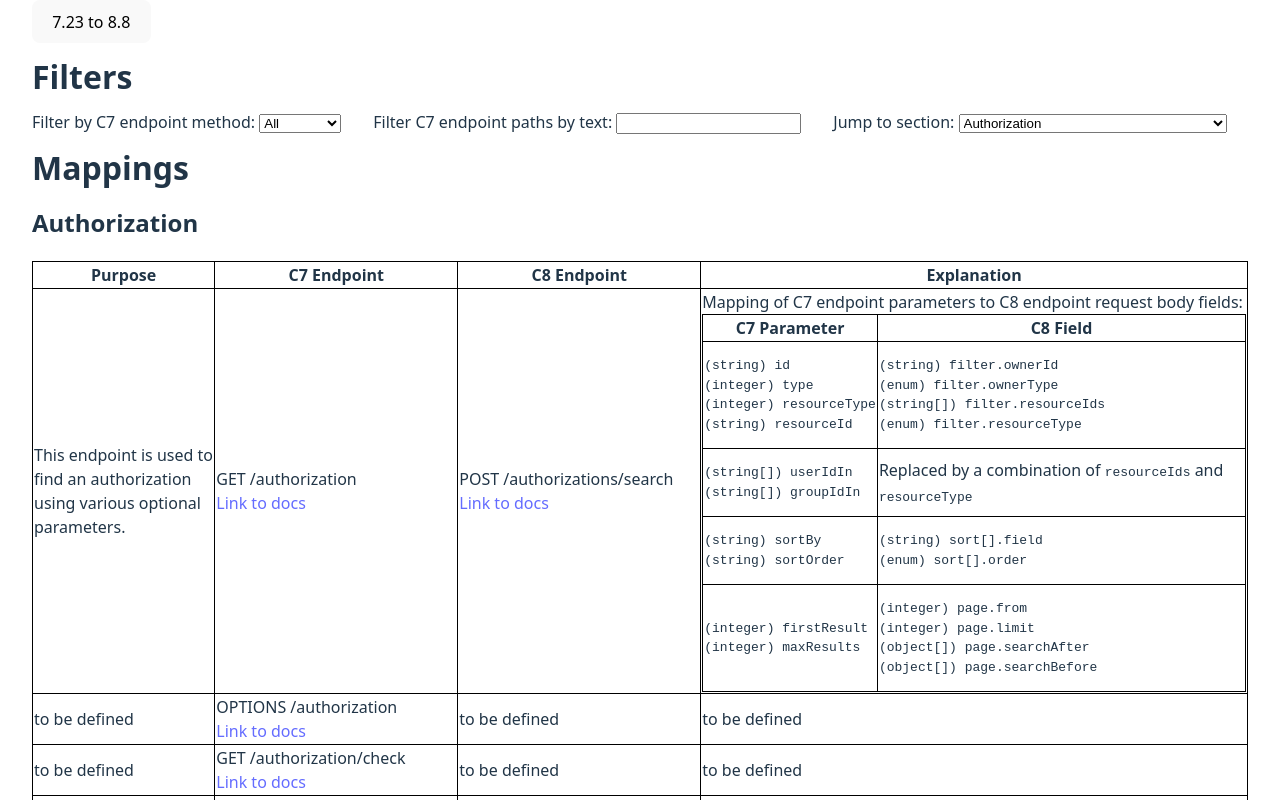
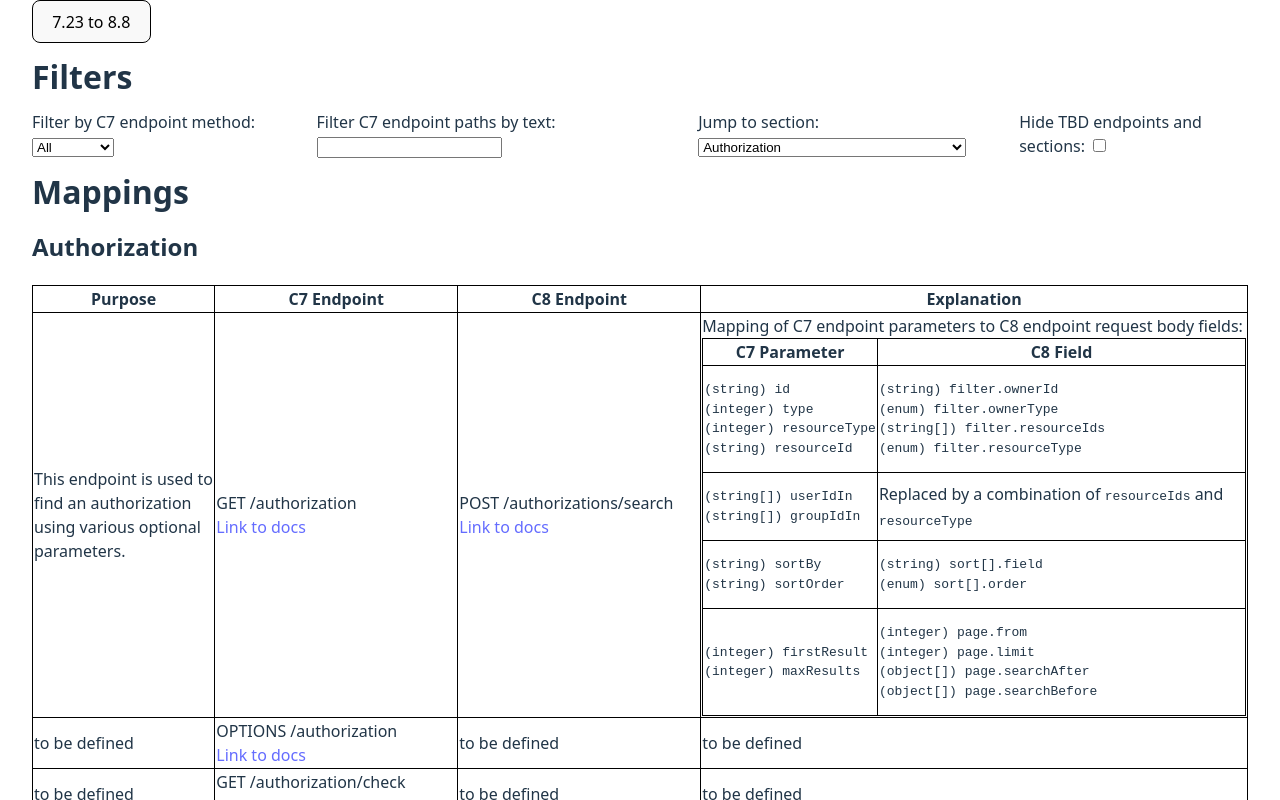
Before and after one commit to camunda/camunda-7-to-8-data-migrator, a React (Vite) app in the folder camunda-7-to-8-code-conversion/api-mapping/: page / in a window 1280 px wide. Shown: the top 800 px of the page. Built offline with nearby package versions, Linux system fonts and the light colour scheme.

Commit message:
quality of life improvements

```diff
--- a/camunda-7-to-8-code-conversion/api-mapping/src/App.css
+++ b/camunda-7-to-8-code-conversion/api-mapping/src/App.css
@@ -19,11 +19,16 @@ h1 {
 	width: 100%;
 }
 
-.filterContainer {
+.filter-container {
 	width: 100%;
 }
 
 .filters {
+	display: flex;
+	justify-content: space-between;
+}
+
+.stable-filters {
 	display: flex;
 	gap: 2rem;
 }
@@ -56,3 +61,18 @@ td {
 .explanation-column {
 	width: 45%;
 }
+
+.button-hidden {
+	display: none;
+}
+
+.button-to-top {
+	display: block;
+	position: fixed;
+	bottom: 5%;
+	left: 90%;
+}
+
+button {
+	border: 1px solid black;
+}
--- a/camunda-7-to-8-code-conversion/api-mapping/src/App.jsx
+++ b/camunda-7-to-8-code-conversion/api-mapping/src/App.jsx
@@ -1,4 +1,4 @@
-import { useState, useRef } from "react";
+import { useState, useRef, useEffect } from "react";
 import "./App.css";
 import { mappingIndex } from "./mappings/mappingIndex";
 
@@ -6,15 +6,25 @@ function App() {
 	const [selectedMapping, setSelectedMapping] = useState(mappingIndex[0]);
 	const [selectedMethod, setSelectedMethod] = useState("all");
 	const [searchText, setSearchText] = useState("");
+	const [hideTBDEndpoints, setHideTBDEndpoints] = useState(false);
 	const sectionRefs = useRef([]);
+	const refScrollUp = useRef();
+	const [scrollPosition, setScrollPosition] = useState(0);
 
 	function scrollToSection(elementRef) {
-		console.log(elementRef);
 		window.scrollTo({
 			top: elementRef.offsetTop,
 			behavior: "smooth",
 		});
 	}
+
+	function updateScrollPosition() {
+		setScrollPosition(window.pageYOffset);
+	}
+
+	useEffect(() => {
+		window.addEventListener("scroll", updateScrollPosition);
+	});
 
 	function handleSelectionClick(id) {
 		setSelectedMapping(mappingIndex.find((mapping) => mapping.id === id));
@@ -130,12 +140,26 @@ function App() {
 									explanation: mappingInfo?.explanation,
 								};
 							})
+							.filter(
+								(e) =>
+									!hideTBDEndpoints ||
+									e?.purpose !== undefined
+							)
 					)
 					.flat(),
 			};
-		});
+		})
+		.filter(
+			(section) =>
+				!hideTBDEndpoints ||
+				section.endpoints.some(
+					(endpoint) => endpoint?.purpose !== undefined
+				)
+		);
 
 	return (
+		<>
+			<div ref={refScrollUp}></div>
 			<div className="container">
 				<section className="tabs">
 					{mappingIndex.map((mapping) => {
@@ -149,14 +173,17 @@ function App() {
 						);
 					})}
 				</section>
-			<section className="filterContainer">
+				<section className="filter-container">
 					<h1>Filters</h1>
 					<div className="filters">
+						<div className="stable-filters">
 							<label>
 								Filter by C7 endpoint method:{" "}
 								<select
 									value={selectedMethod}
-							onChange={(e) => setSelectedMethod(e.target.value)}
+									onChange={(e) =>
+										setSelectedMethod(e.target.value)
+									}
 								>
 									<option value="all">All</option>
 									<option value="get">GET</option>
@@ -170,7 +197,9 @@ function App() {
 								Filter C7 endpoint paths by text:{" "}
 								<input
 									value={searchText}
-							onChange={(e) => setSearchText(e.target.value)}
+									onChange={(e) =>
+										setSearchText(e.target.value)
+									}
 								></input>
 							</label>
 							<label>
@@ -182,9 +211,14 @@ function App() {
 										)
 									}
 								>
-							{sections.map((section, index) => {
+									{mappedC7Endpoints
+										.map((section) => section.section)
+										.map((section, index) => {
 											return (
-									<option key={index} value={index}>
+												<option
+													key={index}
+													value={index}
+												>
 													{section}
 												</option>
 											);
@@ -192,13 +226,30 @@ function App() {
 								</select>
 							</label>
 						</div>
+						<div>
+							<label>
+								Hide TBD endpoints and sections:{" "}
+								<input
+									type="checkbox"
+									checked={hideTBDEndpoints}
+									onChange={() =>
+										setHideTBDEndpoints(!hideTBDEndpoints)
+									}
+								/>
+							</label>
+						</div>
+					</div>
 				</section>
 				<section className="tables">
 					<h1>Mappings</h1>
 					{mappedC7Endpoints.map((endpoint, index) => {
 						return (
 							<div key={index}>
-							<h2 ref={(el) => (sectionRefs.current[index] = el)}>
+								<h2
+									ref={(el) =>
+										(sectionRefs.current[index] = el)
+									}
+								>
 									{endpoint.section}
 								</h2>
 								<table>
@@ -224,7 +275,8 @@ function App() {
 												<tr
 													key={
 														endpoint.c7Info.path +
-													endpoint.c7Info.operation
+														endpoint.c7Info
+															.operation
 													}
 												>
 													<td>
@@ -240,7 +292,8 @@ function App() {
 														</div>
 														<a
 															href={
-															endpoint.c7Info.url
+																endpoint.c7Info
+																	.url
 															}
 															target="_blank"
 														>
@@ -269,7 +322,9 @@ function App() {
 																</a>
 															</div>
 														) : (
-														<div>to be defined</div>
+															<div>
+																to be defined
+															</div>
 														)}
 													</td>
 													<td>
@@ -286,6 +341,15 @@ function App() {
 					})}
 				</section>
 			</div>
+			<div
+				className="button-to-top"
+				style={{ display: scrollPosition > 2000 ? "block" : "none" }}
+			>
+				<button onClick={() => scrollToSection(refScrollUp.current)}>
+					Back To Top!
+				</button>
+			</div>
+		</>
 	);
 }
 
```
Lines whose indentation alone changed are shown as unchanged.
